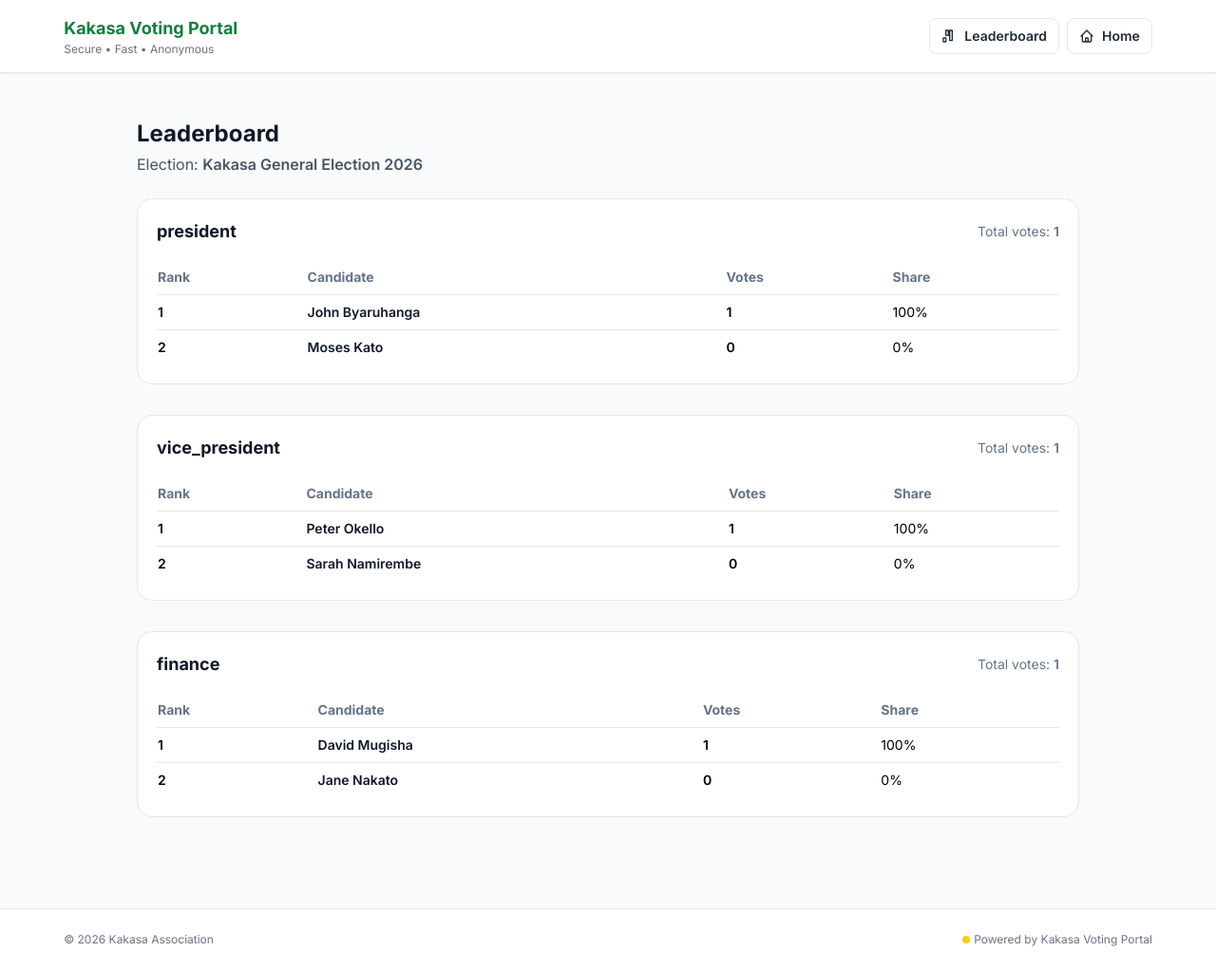
After one commit to atwanzireT/kakasa, a Django app: page /elections/2/leaderboard/ in a window 1280 px wide. The commit adds this page. Shown: the whole page at 95% size. Run offline with Django 5.2, Linux system fonts and the light colour scheme; data comes from the database, SQL or seed files in the repository; some libraries are stand-ins or nearby versions.

Commit message:
worked on leaderboard

```diff
--- a/app/urls.py
+++ b/app/urls.py
@@ -11,4 +11,5 @@ urlpatterns = [
     path("ballot/<str:token>/submit/", views.submit_ballot, name="submit_ballot"),
 
     path("success/", views.success, name="success"),
+    path("elections/<int:election_id>/leaderboard/", views.election_leaderboard, name="election_leaderboard"),
 ]
--- a/app/views.py
+++ b/app/views.py
@@ -255,3 +255,60 @@ def submit_ballot(request, token: str):
 
 def success(request):
     return render(request, "app/success.html")
+
+def election_leaderboard_by_position(election_id: int):
+    election = Election.objects.get(id=election_id)
+
+    positions = (
+        Position.objects
+        .filter(election=election)
+        .order_by("sort_order", "name")
+    )
+
+    data = []
+    for pos in positions:
+        candidates = (
+            Candidate.objects
+            .filter(election=election, position=pos, is_active=True)
+            .annotate(votes_count=Count("votes"))  # votes is related_name on Vote.candidate
+            .order_by("-votes_count", "full_name")
+        )
+
+        total_votes_for_position = sum(c.votes_count for c in candidates)
+        data.append({
+            "position": pos,
+            "total_votes": total_votes_for_position,
+            "candidates": candidates,
+        })
+
+    return election, data
+
+from django.shortcuts import get_object_or_404, render
+from django.db.models import Count
+from .models import Election, Position, Candidate
+
+def election_leaderboard(request, election_id):
+    election = get_object_or_404(Election, id=election_id)
+
+    positions = Position.objects.filter(election=election).order_by("sort_order", "name")
+
+    leaderboard = []
+    for pos in positions:
+        candidates = (
+            Candidate.objects
+            .filter(election=election, position=pos, is_active=True)
+            .annotate(votes_count=Count("votes"))
+            .order_by("-votes_count", "full_name")
+        )
+        total_votes = sum(c.votes_count for c in candidates)
+
+        leaderboard.append({
+            "position": pos,
+            "total_votes": total_votes,
+            "rows": candidates,
+        })
+
+    return render(request, "app/leaderboard.html", {
+        "election": election,
+        "leaderboard": leaderboard,
+    })
--- a/kakasa/settings.py
+++ b/kakasa/settings.py
@@ -114,9 +114,9 @@ AUTH_PASSWORD_VALIDATORS = [
 # Internationalization
 # https://docs.djangoproject.com/en/6.0/topics/i18n/
 
-LANGUAGE_CODE = 'en-us'
+LANGUAGE_CODE = 'en-ug'
 
-TIME_ZONE = 'UTC'
+TIME_ZONE = 'Africa/Kampala'
 
 USE_I18N = True
 
--- a/templates/app/base.html
+++ b/templates/app/base.html
@@ -16,18 +16,33 @@
 
 <body class="bg-gray-50 min-h-screen">
   <header class="border-b border-gray-200 bg-white shadow-sm">
-    <div class="w-[92%] mx-auto px-4 py-4 flex items-center justify-between">
+    <div class="w-[92%] mx-auto px-4 py-4 flex items-center justify-between gap-4">
       <div>
         <div class="text-lg font-bold text-green-700">Kakasa Voting Portal</div>
         <div class="text-xs text-gray-500">Secure • Fast • Anonymous</div>
       </div>
-      <a href="{% url 'home' %}" class="text-sm text-gray-600 hover:text-green-600 transition-colors duration-200 flex items-center gap-1">
+
+      <nav class="flex items-center gap-2">
+        {% if election %}
+          <a href="{% url 'election_leaderboard' election.id %}"
+             class="hidden sm:inline-flex items-center gap-2 px-3 py-2 rounded-lg border border-gray-200 bg-white hover:bg-gray-50 text-sm font-semibold text-gray-800 transition">
+            <svg xmlns="http://www.w3.org/2000/svg" class="h-4 w-4" fill="none" viewBox="0 0 24 24" stroke="currentColor">
+              <path stroke-linecap="round" stroke-linejoin="round" stroke-width="2"
+                d="M11 11V3H7v8h4zm6 8V3h-4v16h4zM7 21v-6H3v6h4z" />
+            </svg>
+            Leaderboard
+          </a>
+        {% endif %}
+
+        <a href="{% url 'home' %}"
+           class="inline-flex items-center gap-2 px-3 py-2 rounded-lg border border-gray-200 bg-white hover:bg-gray-50 text-sm font-semibold text-gray-800 transition">
           <svg xmlns="http://www.w3.org/2000/svg" class="h-4 w-4" fill="none" viewBox="0 0 24 24" stroke="currentColor">
             <path stroke-linecap="round" stroke-linejoin="round" stroke-width="2"
               d="M3 12l2-2m0 0l7-7 7 7M5 10v10a1 1 0 001 1h3m10-11l2 2m-2-2v10a1 1 0 01-1 1h-3m-6 0a1 1 0 001-1v-4a1 1 0 011-1h2a1 1 0 011 1v4a1 1 0 001 1m-6 0h6" />
           </svg>
           Home
         </a>
+      </nav>
     </div>
   </header>
 
--- /dev/null
+++ b/templates/app/leaderboard.html
@@ -0,0 +1,62 @@
+{% extends "app/base.html" %}
+{% block title %}Leaderboard • {{ election.name }}{% endblock %}
+
+{% block content %}
+<div class="max-w-5xl mx-auto p-4">
+  <div class="flex items-start justify-between gap-4 mb-6">
+    <div>
+      <h1 class="text-2xl font-bold text-slate-900">Leaderboard</h1>
+      <p class="text-slate-600 mt-1">Election: <span class="font-semibold">{{ election.name }}</span></p>
+    </div>
+  </div>
+
+  <div class="space-y-8">
+    {% for item in leaderboard %}
+      <section class="bg-white border rounded-2xl p-5">
+        <div class="flex items-center justify-between">
+          <h2 class="text-lg font-bold text-slate-900">{{ item.position.name }}</h2>
+          <div class="text-sm text-slate-500">Total votes: <span class="font-semibold">{{ item.total_votes }}</span></div>
+        </div>
+
+        <div class="mt-4 overflow-x-auto">
+          <table class="w-full text-sm">
+            <thead>
+              <tr class="text-left text-slate-500 border-b">
+                <th class="py-2 pr-3">Rank</th>
+                <th class="py-2 pr-3">Candidate</th>
+                <th class="py-2 pr-3">Votes</th>
+                <th class="py-2 pr-3">Share</th>
+              </tr>
+            </thead>
+            <tbody>
+              {% for c in item.rows %}
+                <tr class="border-b last:border-b-0">
+                  <td class="py-2 pr-3 font-semibold">{{ forloop.counter }}</td>
+                  <td class="py-2 pr-3">
+                    <div class="font-semibold text-slate-900">{{ c.full_name }}</div>
+                    {% if c.university or c.study_year %}
+                      <div class="text-xs text-slate-500">
+                        {{ c.university }}{% if c.university and c.study_year %} • {% endif %}{% if c.study_year %}Year {{ c.study_year }}{% endif %}
+                      </div>
+                    {% endif %}
+                  </td>
+                  <td class="py-2 pr-3 font-semibold">{{ c.votes_count }}</td>
+                  <td class="py-2 pr-3">
+                    {% if item.total_votes %}
+                      {% widthratio c.votes_count item.total_votes 100 %}%
+                    {% else %}
+                      0%
+                    {% endif %}
+                  </td>
+                </tr>
+              {% empty %}
+                <tr><td colspan="4" class="py-4 text-slate-500">No candidates found for this position.</td></tr>
+              {% endfor %}
+            </tbody>
+          </table>
+        </div>
+      </section>
+    {% endfor %}
+  </div>
+</div>
+{% endblock %}
```
Also changed, not shown: templates/app/home.html (+23 -2 lines). Lines whose indentation alone changed are shown as unchanged.
